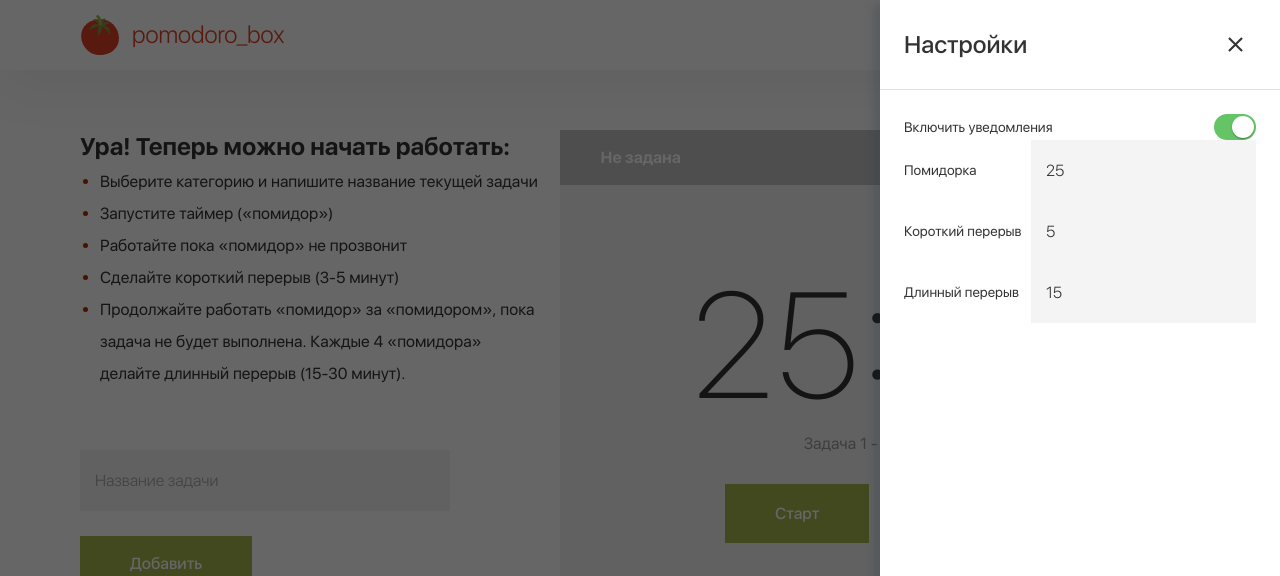
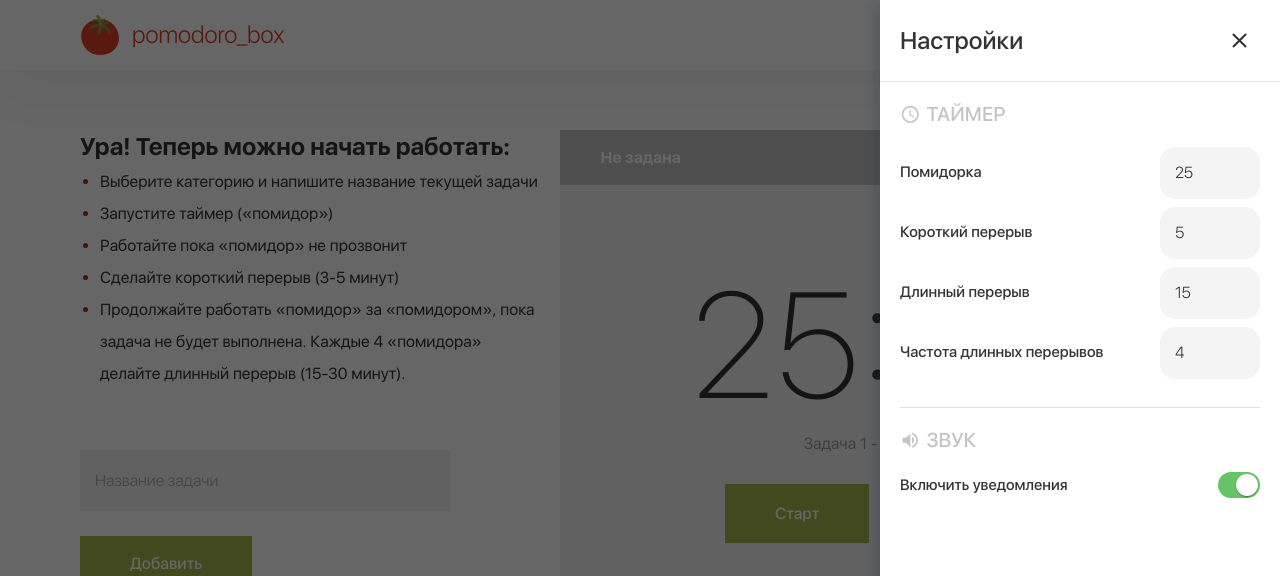
Before and after one commit to fastigor293015/pomodoro-react, a React (Vite) app: page /timer in a window 1280 px wide. Both pictures are taken after a click on the button 1042 px from the left and 35 px from the top of the page. Shown: the top 576 px of the page. Built offline with nearby package versions, Linux system fonts and the light colour scheme; no server answers.

Commit message:
created optionsPanel

```diff
--- a/src/components/Header.tsx
+++ b/src/components/Header.tsx
@@ -1,19 +1,35 @@
 import { useState } from "react";
 import { Link as RouterLink, useNavigate } from "react-router-dom";
 import { Box, IconButton, Link as MUILink, Typography, Divider, useTheme, useMediaQuery } from "@mui/material";
-import { LightMode, DarkMode, Equalizer, Close, Settings } from "@mui/icons-material";
+import { LightMode, DarkMode, Equalizer, Close, Settings, AccessTime, VolumeUp } from "@mui/icons-material";
 import { useAppDispatch, useAppSelector } from "../app/hooks";
 import { setMode } from "../features/theme/themeSlice";
-import { setLongBreakTime, setPlaySound, setShortBreakTime, setTomatoTime } from "../features/settings/settingsSlice";
+import { setLongBreakInterval, setLongBreakTime, setPlaySound, setShortBreakTime, setTomatoTime } from "../features/settings/settingsSlice";
 import useSxStyles from "../hooks/useSxStyles";
 import { GenericIcon, EIcons } from "./GenericIcon";
 import SlidingPanel from "./SlidingPanel";
 import Switch from "./Switch";
 import Input from "./Input";
+import { motion, Transition, Variants } from "framer-motion";
+
+const variants: Variants = {
+  initial: {
+    scale: 0,
+    opacity: 0,
+  },
+  animate: {
+    scale: 1,
+    opacity: 1,
+  },
+}
+
+const transition = (index: number = 1): Transition => ({
+  delay: .2 * index,
+})
 
 const Header = () => {
   const [isSettingsOpened, setIsSettingsOpened] = useState(false);
-  const { playSound, tomatoTime, shortBreakTime, longBreakTime } = useAppSelector(state => state.settings);
+  const { playSound, tomatoTime, shortBreakTime, longBreakTime, longBreakInterval } = useAppSelector(state => state.settings);
   const dispatch = useAppDispatch();
   const navigate = useNavigate();
   const theme = useTheme();
@@ -55,7 +71,7 @@ const Header = () => {
         {/* SETTINGS PANEL */}
         <SlidingPanel isOpened={isSettingsOpened} setIsOpened={setIsSettingsOpened}>
           <Box sx={styles.settings}>
-            <Box sx={styles.settingsTop}>
+            <Box sx={styles.settingsTop} component={motion.div} variants={variants} initial="initial" animate="animate" transition={transition(1)}>
               <Typography sx={styles.settingsTitle} variant="h3">
                 Настройки
               </Typography>
@@ -67,21 +83,40 @@ const Header = () => {
             <Divider />
 
             <Box sx={styles.settingsContent}>
-              <Box sx={styles.settingsRow}>
-                Включить уведомления
-                <Switch defaultChecked={playSound} onChange={() => dispatch(setPlaySound())} />
+              <Box sx={styles.settingsSection}>
+                <Typography sx={styles.settingsSectionTitle} variant="h4" component={motion.h4} variants={variants} initial="initial" animate="animate" transition={transition(2)}>
+                  <AccessTime />
+                  Таймер
+                </Typography>
+                <Box sx={styles.settingsRow} component={motion.div} variants={variants} initial="initial" animate="animate" transition={transition(3)}>
+                  Помидорка
+                  <Input sx={styles.settingsTimeInput} type="number" value={tomatoTime} onChange={(e) => dispatch(setTomatoTime(Number(e.target.value)))} />
+                </Box>
+                <Box sx={styles.settingsRow} component={motion.div} variants={variants} initial="initial" animate="animate" transition={transition(4)}>
+                  Короткий перерыв
+                  <Input sx={styles.settingsTimeInput} type="number" value={shortBreakTime} onChange={(e) => dispatch(setShortBreakTime(Number(e.target.value)))} />
+                </Box>
+                <Box sx={styles.settingsRow} component={motion.div} variants={variants} initial="initial" animate="animate" transition={transition(5)}>
+                  Длинный перерыв
+                  <Input sx={styles.settingsTimeInput} type="number" value={longBreakTime} onChange={(e) => dispatch(setLongBreakTime(Number(e.target.value)))} />
+                </Box>
+                <Box sx={styles.settingsRow} component={motion.div} variants={variants} initial="initial" animate="animate" transition={transition(6)}>
+                  Частота длинных перерывов
+                  <Input sx={styles.settingsTimeInput} type="number" value={longBreakInterval} onChange={(e) => dispatch(setLongBreakInterval(Number(e.target.value)))} />
+                </Box>
               </Box>
-              <Box sx={styles.settingsRow}>
-                Помидорка
-                <Input sx={styles.settingsTimeInput} type="number" value={tomatoTime} onChange={(e) => dispatch(setTomatoTime(Number(e.target.value)))} />
-              </Box>
-              <Box sx={styles.settingsRow}>
-                Короткий перерыв
-                <Input sx={styles.settingsTimeInput} type="number" value={shortBreakTime} onChange={(e) => dispatch(setShortBreakTime(Number(e.target.value)))} />
-              </Box>
-              <Box sx={styles.settingsRow}>
-                Длинный перерыв
-                <Input sx={styles.settingsTimeInput} type="number" value={longBreakTime} onChange={(e) => dispatch(setLongBreakTime(Number(e.target.value)))} />
+
+              <Divider />
+
+              <Box sx={styles.settingsSection}>
+                <Typography sx={styles.settingsSectionTitle} variant="h4" component={motion.h4} variants={variants} initial="initial" animate="animate" transition={transition(7)}>
+                  <VolumeUp />
+                  Звук
+                </Typography>
+                <Box sx={styles.settingsRow} component={motion.div} variants={variants} initial="initial" animate="animate" transition={transition(8)}>
+                  Включить уведомления
+                  <Switch defaultChecked={playSound} onChange={() => dispatch(setPlaySound())} />
+                </Box>
               </Box>
             </Box>
           </Box>
--- a/src/features/settings/settingsSlice.ts
+++ b/src/features/settings/settingsSlice.ts
@@ -1,17 +1,20 @@
 import { createSlice, PayloadAction } from '@reduxjs/toolkit';
+import { EStepsTime } from '../timer/timerSlice';
 
 interface SettingsState {
   playSound: boolean;
   tomatoTime: number;
   shortBreakTime: number;
   longBreakTime: number;
+  longBreakInterval: number;
 }
 
 const initialState: SettingsState = {
   playSound: true,
-  tomatoTime: 25,
-  shortBreakTime: 5,
-  longBreakTime: 15,
+  tomatoTime: EStepsTime.work,
+  shortBreakTime: EStepsTime.shortBreak,
+  longBreakTime: EStepsTime.longBreak,
+  longBreakInterval: 4,
 };
 
 const settingsSlice = createSlice({
@@ -30,8 +33,11 @@ const settingsSlice = createSlice({
     setLongBreakTime: (state, action: PayloadAction<number>) => {
       state.longBreakTime = action.payload;
     },
+    setLongBreakInterval: (state, action: PayloadAction<number>) => {
+      state.longBreakInterval = action.payload;
+    },
   }
 });
 
-export const { setPlaySound, setTomatoTime, setShortBreakTime, setLongBreakTime } = settingsSlice.actions;
+export const { setPlaySound, setTomatoTime, setShortBreakTime, setLongBreakTime, setLongBreakInterval } = settingsSlice.actions;
 export default settingsSlice.reducer;
--- a/src/features/timer/timerSlice.ts
+++ b/src/features/timer/timerSlice.ts
@@ -1,4 +1,5 @@
-import { createSlice } from '@reduxjs/toolkit';
+import { createSlice, PayloadAction } from '@reduxjs/toolkit';
+import { setLongBreakInterval, setLongBreakTime, setShortBreakTime, setTomatoTime } from '../settings/settingsSlice';
 
 export enum ESteps {
   work = "work",
@@ -13,6 +14,10 @@ export enum EStepsTime {
 }
 
 interface TimerState {
+  tomatoTime: number;
+  shortBreakTime: number;
+  longBreakTime: number;
+  longBreakInterval: number;
   curTime: number;
   breakNumber: number;
   tomatoNumber: number;
@@ -20,6 +25,10 @@ interface TimerState {
 }
 
 const initialState: TimerState = {
+  tomatoTime: EStepsTime.work,
+  shortBreakTime: EStepsTime.shortBreak,
+  longBreakTime: EStepsTime.longBreak,
+  longBreakInterval: 4,
   curTime: EStepsTime.work * 60,
   breakNumber: 1,
   tomatoNumber: 1,
@@ -31,30 +40,44 @@ const timerSlice = createSlice({
   initialState,
   reducers: {
     stop: (state) => {
-      state.curTime = state.step === ESteps.work ? EStepsTime.work * 60 : ESteps.shortBreak ? EStepsTime.shortBreak * 60 : EStepsTime.longBreak * 60;
+      state.curTime = state.step === ESteps.work ? state.tomatoTime * 60 : state.step === ESteps.shortBreak ? state.shortBreakTime * 60 : state.longBreakTime * 60;
     },
     tick: (state) => {
       state.curTime = state.curTime - 1;
     },
     nextStep: (state) => {
-      if (state.step === ESteps.work) state.tomatoNumber = state.tomatoNumber >= 4 ? 1 : state.tomatoNumber + 1;
+      if (state.step === ESteps.work) state.tomatoNumber = state.tomatoNumber >= state.longBreakInterval ? 1 : state.tomatoNumber + 1;
       if (state.tomatoNumber === 1 && state.step === ESteps.work) {
         state.step = ESteps.longBreak;
-        state.curTime = EStepsTime.longBreak * 60;
+        state.curTime = state.longBreakTime * 60;
       } else {
         if (state.step === ESteps.work) {
           state.step = ESteps.shortBreak;
-          state.curTime = EStepsTime.shortBreak * 60;
+          state.curTime =  state.shortBreakTime * 60;
         } else {
           state.step = ESteps.work;
-          state.curTime = EStepsTime.work * 60;
-          state.breakNumber = state.breakNumber >= 4 ? 1 : state.breakNumber + 1;
+          state.curTime =  state.tomatoTime * 60;
+          state.breakNumber = state.breakNumber >= state.longBreakInterval ? 1 : state.breakNumber + 1;
         }
       }
     },
     increaseTime: (state) => {
-      state.curTime -= 95;
+      state.curTime += 60;
     },
+  },
+  extraReducers: (builder) => {
+    builder.addCase(setTomatoTime, (state, action: PayloadAction<number>) => {
+      state.tomatoTime = action.payload;
+    });
+    builder.addCase(setShortBreakTime, (state, action: PayloadAction<number>) => {
+      state.shortBreakTime = action.payload;
+    });
+    builder.addCase(setLongBreakTime, (state, action: PayloadAction<number>) => {
+      state.longBreakTime = action.payload;
+    });
+    builder.addCase(setLongBreakInterval, (state, action: PayloadAction<number>) => {
+      state.longBreakInterval = action.payload;
+    });
   },
 });
 
--- a/src/scenes/StatsPage/index.tsx
+++ b/src/scenes/StatsPage/index.tsx
@@ -169,7 +169,6 @@ const StatsPage = () => {
                   </Typography>
                   <Typography sx={styles.pauseTimeDescr}>
                     {formatPauseTime(curDay!.pauseTime)}
-                    {/* 0м */}
                   </Typography>
                 </Box>
                 <GenericIcon type={EIcons.clock} />
--- a/src/styles.ts
+++ b/src/styles.ts
@@ -166,7 +166,7 @@ const styles: StylesType = (theme) => ({
       display: "flex",
       justifyContent: "space-between",
       alignItems: "center",
-      p: "24px",
+      p: "20px",
     },
     settingsTitle: {
       fontWeight: 500,
@@ -178,16 +178,38 @@ const styles: StylesType = (theme) => ({
       }
     },
     settingsContent: {
-      p: "24px",
+      p: "0 20px",
       overflow: "auto",
+    },
+    settingsSection: {
+      pb: "20px",
+    },
+    settingsSectionTitle: {
+      display: "flex",
+      alignItems: "center",
+      gap: "6px",
+      mt: "20px",
+      mb: "20px",
+      // color: theme.palette.green.main,
+      color: theme.palette.gray.C4,
+      fontWeight: 500,
+      textTransform: "uppercase",
     },
     settingsRow: {
       display: "flex",
       alignItems: "center",
       justifyContent: "space-between",
+      gap: "10px",
+      mb: "8px",
+      fontSize: "15px",
+      lineHeight: 1.3,
+      fontWeight: 500,
     },
     settingsTimeInput: {
-      p: "15px 15px 14px",
+      flexShrink: 0,
+      width: "27.8%",
+      p: "10px 15px",
+      borderRadius: "15px",
       bgcolor: theme.palette.gray.F4,
     },
   },
@@ -197,7 +219,6 @@ const styles: StylesType = (theme) => ({
     container: {
       display: "grid",
       gridTemplateColumns: "41.47% 1fr",
-      gridAutoRows: "minmax(0, max-content)",
       gap: "16px",
       rowGap: "25px",
       [theme.breakpoints.down(1100)]: {
@@ -229,9 +250,7 @@ const styles: StylesType = (theme) => ({
       },
     },
     tasksBlock: {
-      justifySelf: "auto",
       maxWidth: "370px",
-      textAlign: "left",
       [theme.breakpoints.down(1100)]: {
         justifySelf: "center",
         maxWidth: "unset",
@@ -520,7 +539,7 @@ const styles: StylesType = (theme) => ({
         gap: "15px",
       },
       [theme.breakpoints.down(500)]: {
-        mb: "10px",
+        mb: "20px",
       },
     },
     title: {
```
Also changed, not shown: src/components/Settings.tsx (+50 -8 lines).
